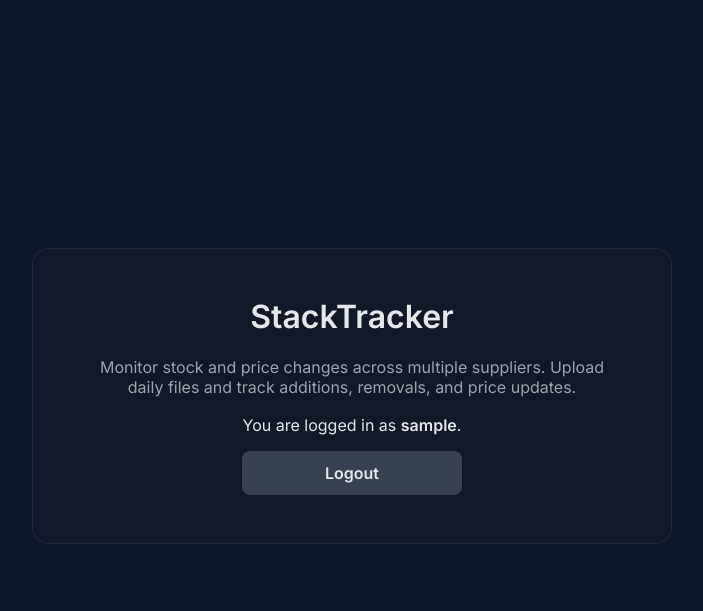
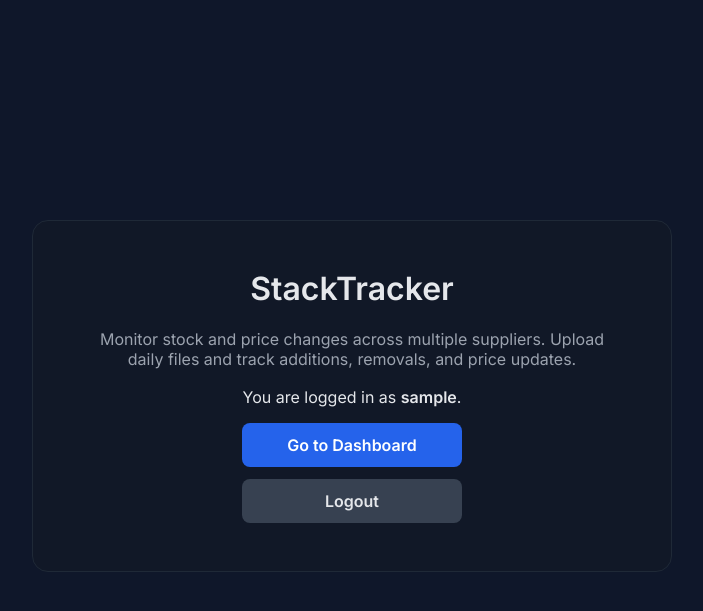
Before and after one commit to VickyA5/StackTracker, a Django app: page / in a window 1280 px wide. Shown: the top 611 px of the page, without its empty margins (288-991 px from the left). Run offline with Django 5.2, Linux system fonts and the light colour scheme; the visitor is signed in with stand-in values (Sample User, id 1).

Commit message:
Home: show Dashboard and Logout buttons when authenticated

```diff
--- a/templates/home.html
+++ b/templates/home.html
@@ -7,6 +7,7 @@
     {% if user.is_authenticated %}
       <p>You are logged in as <strong>{{ user.username }}</strong>.</p>
       <div class="stack vstack" style="margin-top:12px;">
+        <a class="btn" href="{% url 'dashboard' %}">Go to Dashboard</a>
         <a class="btn secondary" href="{% url 'logout' %}">Logout</a>
       </div>
     {% else %}
```
